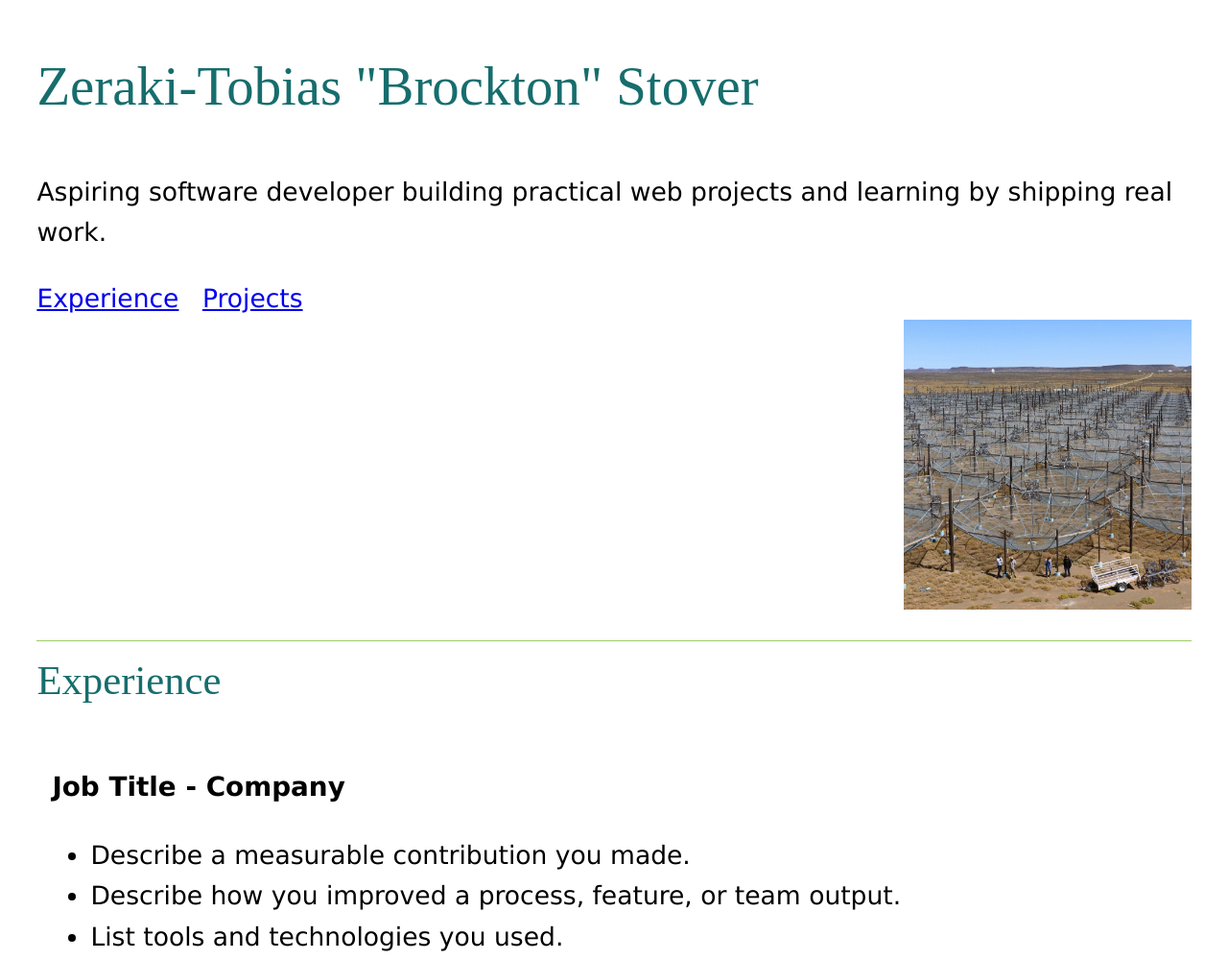
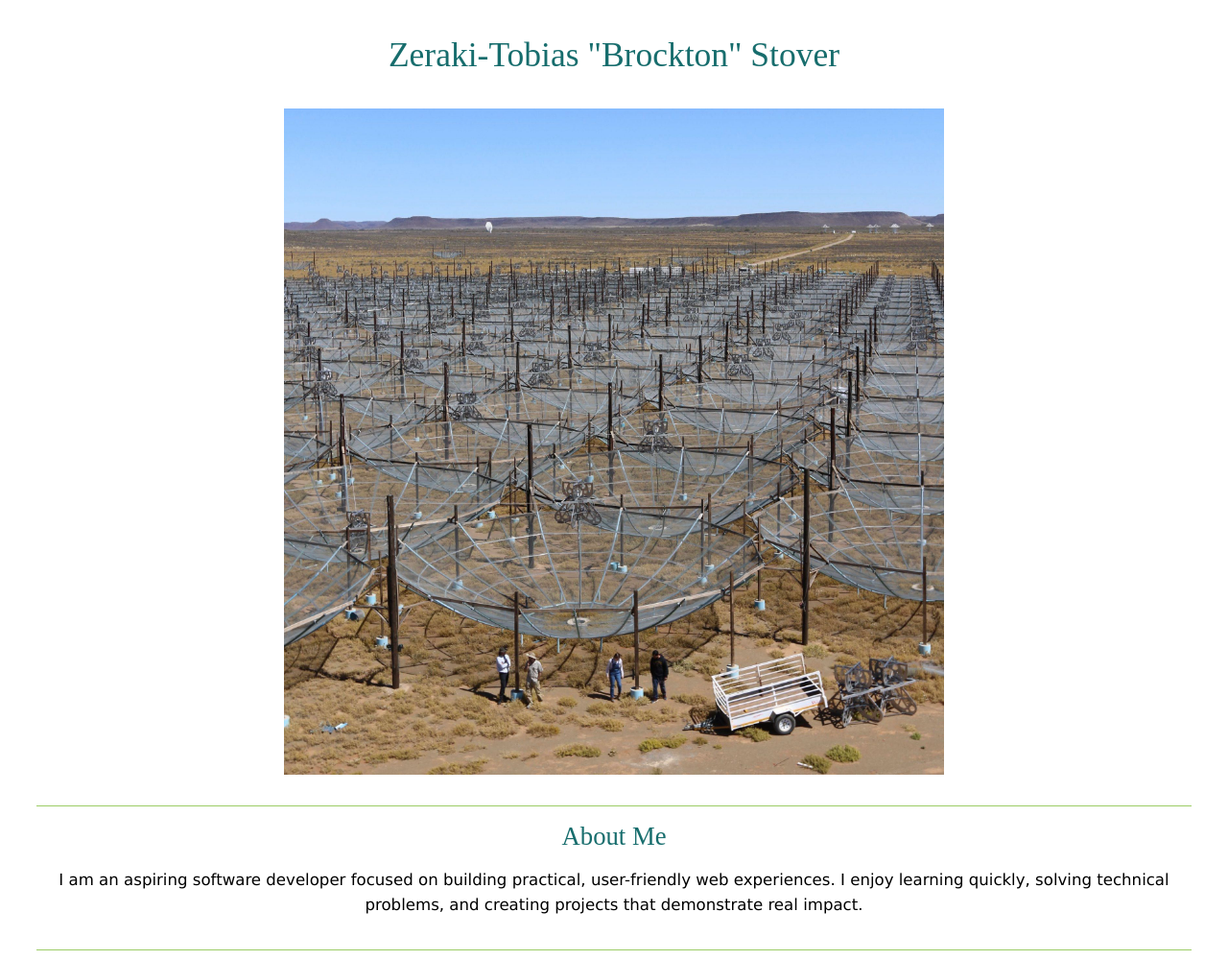
Before and after one commit to Stoverbrock1/personalWebsite, a plain HTML site: page Practice/index.html in a window 1280 px wide. Shown: the top 1000 px of the page at 96% size. Drawn offline with Linux system fonts and the light colour scheme.

Commit message:
making sure everything is up to date

```diff
--- a/Practice/index.html
+++ b/Practice/index.html
@@ -10,15 +10,15 @@
 <body>
 <header>
 <h1>Zeraki-Tobias "Brockton" Stover</h1>
-<p>Aspiring software developer building practical web projects and learning by shipping real work.</p>
-<nav>
-    <a href="#experience">Experience</a>
-    <a href="#projects">Projects</a>
-</nav>
 </header>
 
 <main>
 <img src="array.jpg" alt="Portrait of Brockton Stover">
+
+<section id="about">
+<h2>About Me</h2>
+<p>I am an aspiring software developer focused on building practical, user-friendly web experiences. I enjoy learning quickly, solving technical problems, and creating projects that demonstrate real impact.</p>
+</section>
 
 <section id="experience">
 <h2>Experience</h2>
@@ -54,8 +54,6 @@
 </section>
 </main>
 
-<hr>
-<p><small>Copyright 2026, Brockton Stover</small></p>
 
 </body>
 </html>
--- a/Practice/kitchen.css
+++ b/Practice/kitchen.css
@@ -1,42 +1,37 @@
 body {
-    font: normal clamp(1.3rem, 1.1rem + 0.7vw, 1.75rem) Verdana;
+    font: normal clamp(0.8125rem, 0.6875rem + 0.4375vw, 1.09375rem) Verdana;
     line-height: 1.6;
     margin: 1rem clamp(0.75rem, 3vw, 2.5rem);
     background-color: #ffffff;
+    text-align: center;
 }
 
 h1 {
-    font: normal clamp(3rem, 2.35rem + 1.5vw, 4.2rem) Serif;
+    font: normal clamp(1.875rem, 1.46875rem + 0.9375vw, 2.625rem) Serif;
     color: rgb(23, 109, 109);
     margin: 1em 0 1em;
 }
 
 h2 {
-    font: normal clamp(2.2rem, 1.75rem + 1.15vw, 3rem) Serif;
+    font: normal clamp(1.375rem, 1.09375rem + 0.71875vw, 1.875rem) Serif;
     color: rgb(23, 109, 109);
     margin: 0 0 0.5em;
 }
 
 h3 {
-    font-size: clamp(1.5rem, 1.3rem + 0.55vw, 1.9rem);
+    font-size: clamp(0.9375rem, 0.8125rem + 0.34375vw, 1.1875rem);
     margin-bottom: 0.2em;
 }
 
 img {
-    margin: 0 20px 0 0;
+    margin: 0;
 }
 
 main img {
-    width: 300px;
+    width: min(60vw, 688px);
     height: auto;
-    margin: 0;
+    margin: 1rem auto 2rem;
     display: block;
-    margin-left: auto;
-    margin-right: 0;
-}
-
-nav a {
-    margin-right: 1rem;
 }
 
 section {
@@ -52,6 +47,11 @@ article {
     border-radius: 8px;
 }
 
+ul {
+    list-style-position: inside;
+    padding-left: 0;
+}
+
 small {
     color: #666666;
 }
```
